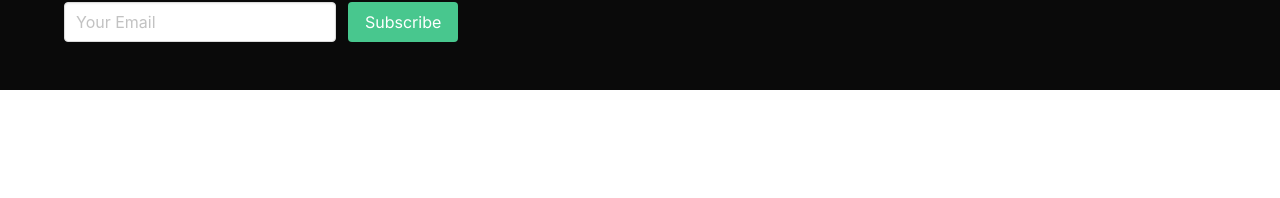
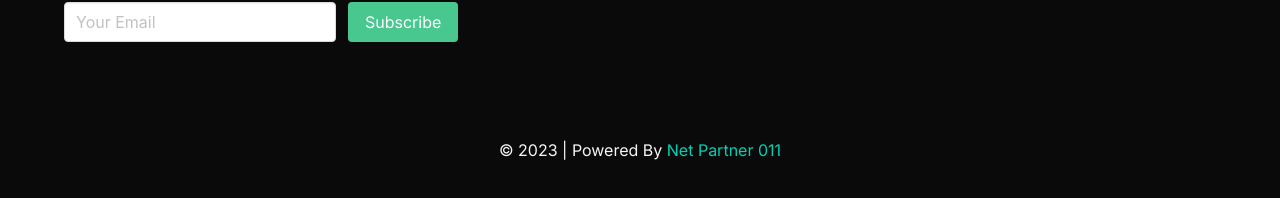
Before and after one commit to net-partner-011-ab/code-crafter, a Next.js app: page / in a window 1280 px wide. Shown: the part 2418-2616 px from the top of the page. Before the commit the page ends 2508 px from the top, so only its background shows below. Built offline with nearby package versions, Linux system fonts and the light colour scheme.

Commit message:
Create footer section
Create footer component based on Bulma CSS classes.

```diff
--- a/app/page.js
+++ b/app/page.js
@@ -5,6 +5,7 @@ import Cards from '../components/Cards'
 import ContentBlock from '../components/ContentBlock'
 import Carousel from '../components/Carousel'
 import CTA from '../components/CTA'
+import Footer from '../components/Footer'
 
 export default function Home() {
   return (
@@ -15,6 +16,7 @@ export default function Home() {
       <ContentBlock />
       <Carousel />
       <CTA />
+      <Footer />
     </>
   )
 }
--- /dev/null
+++ b/components/Footer.js
@@ -0,0 +1,18 @@
+export default function Footer() {
+  return (
+    <footer className="section has-background-black">
+      <div className="content has-text-centered">
+        <p className="has-text-light">
+          &copy; 2023 | Powered By{" "}
+          <a
+            className="has-text-primary"
+            target="_blank"
+            href="https://np011.se"
+          >
+            Net Partner 011
+          </a>
+        </p>
+      </div>
+    </footer>
+  );
+}
```
